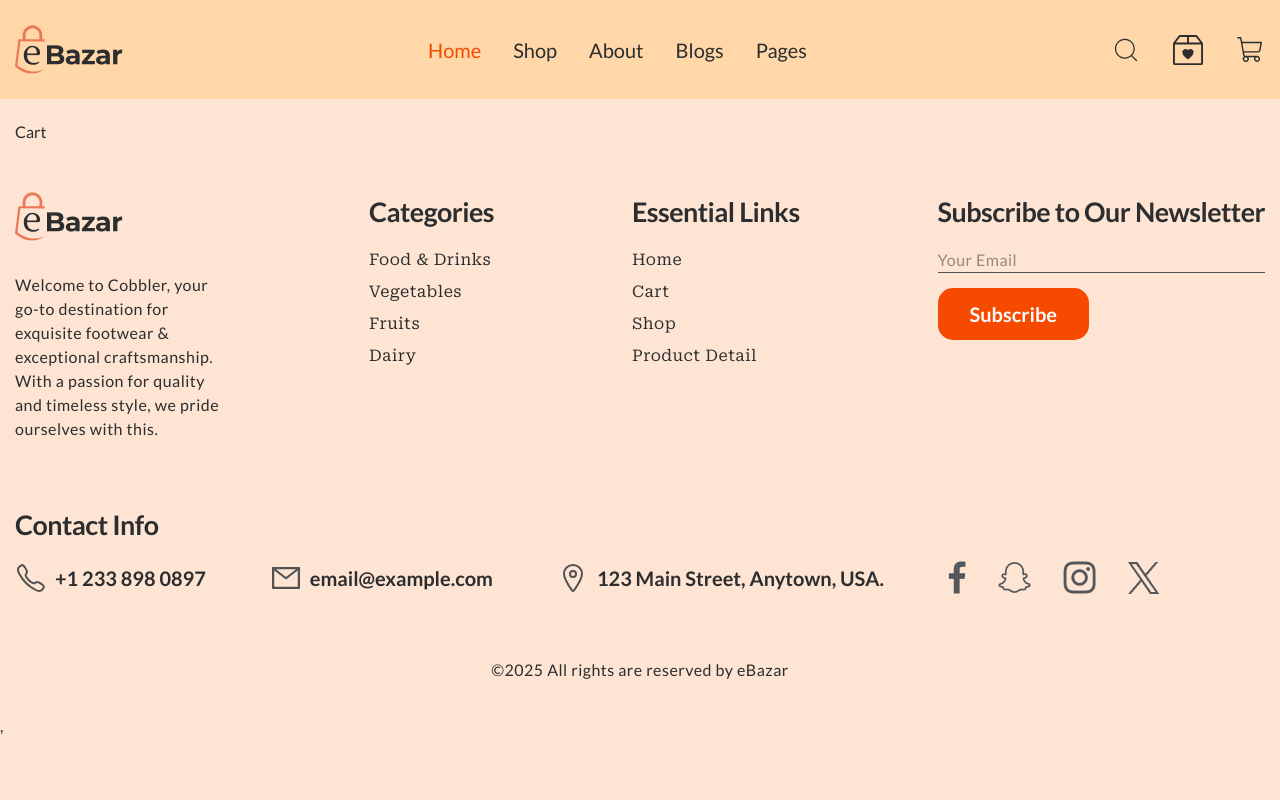
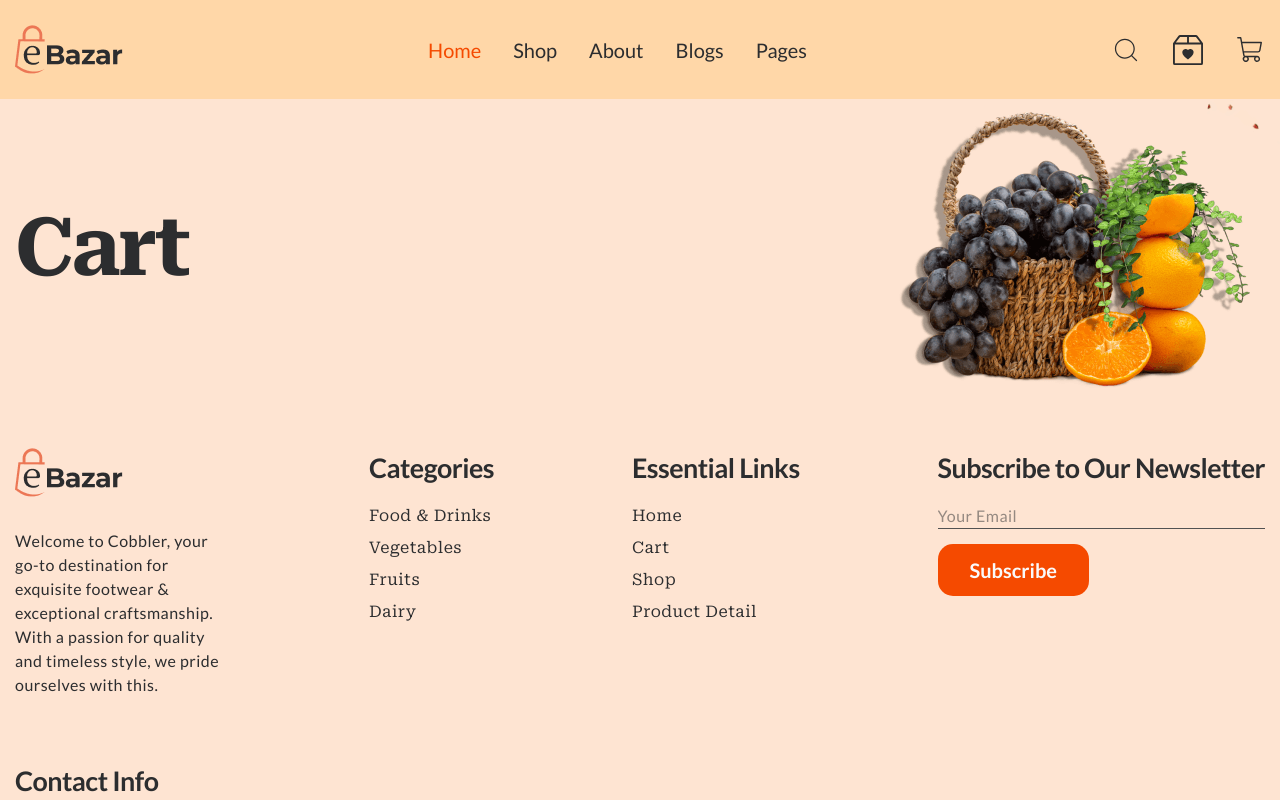
Before and after one commit to hossein1075/e-Bazar, a React (Vite) app: page /shop in a window 1280 px wide. Shown: the top 800 px of the page. Built offline with nearby package versions, Linux system fonts and the light colour scheme.

Commit message:
add css section title or banner pages shop

```diff
--- a/src/components/Shop/Title/ShopBanner.jsx
+++ b/src/components/Shop/Title/ShopBanner.jsx
@@ -3,10 +3,10 @@ import React from 'react'
 function ShopBanner() {
   return (
     <>
-    <section className='pt-30'>
+    <section className='mt-25 pt-25 md:bg-[url(/images/Shop/banner.png)] bg-bottom bg-no-repeat bg-cover xl:h-75'>
         <div className="container">
             <div>
-                <h1>Cart</h1>
+                <h1 className='font-bold font-RobotoSerif-Bold text-80px leading-[120%] tracking-tightest'>Cart</h1>
             </div>
         </div>
     </section>
--- a/src/components/main/sections/section1/Banner.jsx
+++ b/src/components/main/sections/section1/Banner.jsx
@@ -5,7 +5,7 @@ import InfoBtnOrigin from '../../componentsMain/BtnOrigin/InfoBtnOrigin'
 function Banner() {
     return (
         <>
-            <section className='md:bg-[url(/images/hero-banner.png)] bg-center bg-no-repeat bg-size-cover xl::h-235'>
+            <section className='md:bg-[url(/images/hero-banner.png)] bg-center bg-no-repeat bg-cover xl::h-235'>
                 <div className="container">
                     <div className='mb-10 sm:mb-0'>
                         <h5 className='text-3xl sm:text-[35px] md:text-4x-l-5 xl:text-[47px] font-Lato-Bold font-bold tracking-tightest2 text-zinc-800 mb-2'>YOUR</h5>
```
